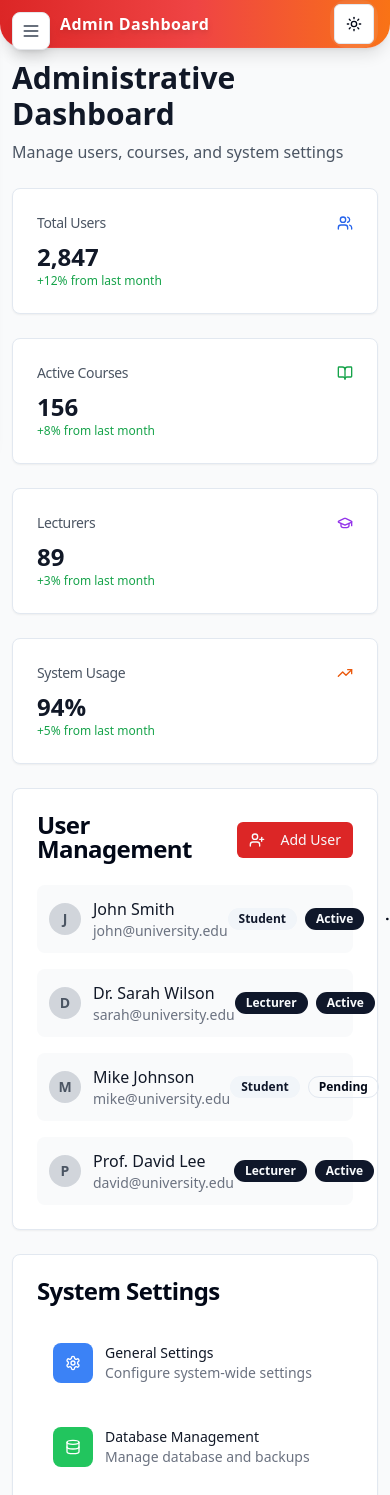
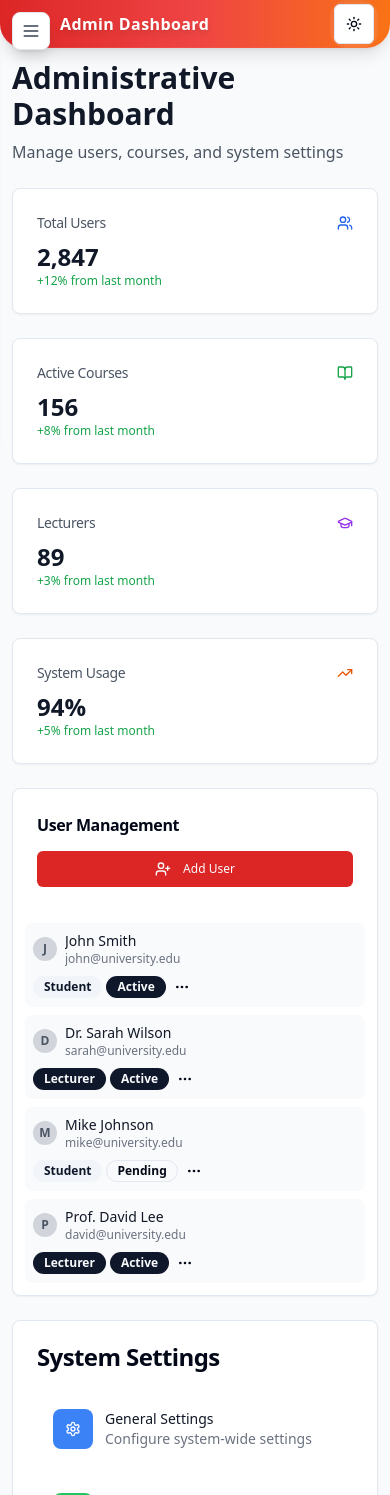
Before and after one commit to Devantics01/courseware-cloud-compass-71, a React (Vite) app: page /admin in a window 390 px wide. Shown: the top 1495 px of the page. Built offline with nearby package versions, Linux system fonts and the light colour scheme.

Commit message:
Fix mobile view
Adjusted the mobile view for the selected elements.

```diff
--- a/src/components/admin/UserManagement.tsx
+++ b/src/components/admin/UserManagement.tsx
@@ -15,37 +15,37 @@ export const UserManagement: React.FC = () => {
 
   return (
     <Card>
-      <CardHeader className="flex flex-row items-center justify-between">
-        <CardTitle>User Management</CardTitle>
-        <Button size="sm" className="bg-red-600 hover:bg-red-700">
-          <UserPlus className="h-4 w-4 mr-2" />
+      <CardHeader className="flex flex-col sm:flex-row sm:items-center sm:justify-between gap-2 sm:gap-0">
+        <CardTitle className="text-base sm:text-lg">User Management</CardTitle>
+        <Button size="sm" className="bg-red-600 hover:bg-red-700 text-xs sm:text-sm">
+          <UserPlus className="h-3 w-3 sm:h-4 sm:w-4 mr-1 sm:mr-2" />
           Add User
         </Button>
       </CardHeader>
-      <CardContent>
-        <div className="space-y-4">
+      <CardContent className="p-3 sm:p-6">
+        <div className="space-y-2 sm:space-y-4">
           {recentUsers.map((user, index) => (
-            <div key={index} className="flex items-center justify-between p-3 bg-gray-50 dark:bg-gray-700 rounded-lg">
-              <div className="flex items-center gap-3">
-                <div className="w-8 h-8 bg-gray-300 rounded-full flex items-center justify-center">
-                  <span className="text-sm font-semibold text-gray-600">
+            <div key={index} className="flex flex-col sm:flex-row sm:items-center sm:justify-between p-2 sm:p-3 bg-gray-50 dark:bg-gray-700 rounded-lg gap-2 sm:gap-0">
+              <div className="flex items-center gap-2 sm:gap-3">
+                <div className="w-6 h-6 sm:w-8 sm:h-8 bg-gray-300 rounded-full flex items-center justify-center">
+                  <span className="text-xs sm:text-sm font-semibold text-gray-600">
                     {user.name.charAt(0)}
                   </span>
                 </div>
-                <div>
-                  <p className="font-medium text-gray-900 dark:text-white">{user.name}</p>
-                  <p className="text-sm text-gray-500 dark:text-gray-400">{user.email}</p>
+                <div className="min-w-0 flex-1">
+                  <p className="font-medium text-gray-900 dark:text-white text-sm sm:text-base truncate">{user.name}</p>
+                  <p className="text-xs sm:text-sm text-gray-500 dark:text-gray-400 truncate">{user.email}</p>
                 </div>
               </div>
-              <div className="flex items-center gap-2">
-                <Badge variant={user.role === 'Lecturer' ? 'default' : 'secondary'}>
+              <div className="flex items-center gap-1 sm:gap-2 flex-wrap">
+                <Badge variant={user.role === 'Lecturer' ? 'default' : 'secondary'} className="text-xs">
                   {user.role}
                 </Badge>
-                <Badge variant={user.status === 'Active' ? 'default' : 'outline'}>
+                <Badge variant={user.status === 'Active' ? 'default' : 'outline'} className="text-xs">
                   {user.status}
                 </Badge>
-                <Button variant="ghost" size="icon">
-                  <MoreHorizontal className="h-4 w-4" />
+                <Button variant="ghost" size="icon" className="h-6 w-6 sm:h-8 sm:w-8">
+                  <MoreHorizontal className="h-3 w-3 sm:h-4 sm:w-4" />
                 </Button>
               </div>
             </div>
```
